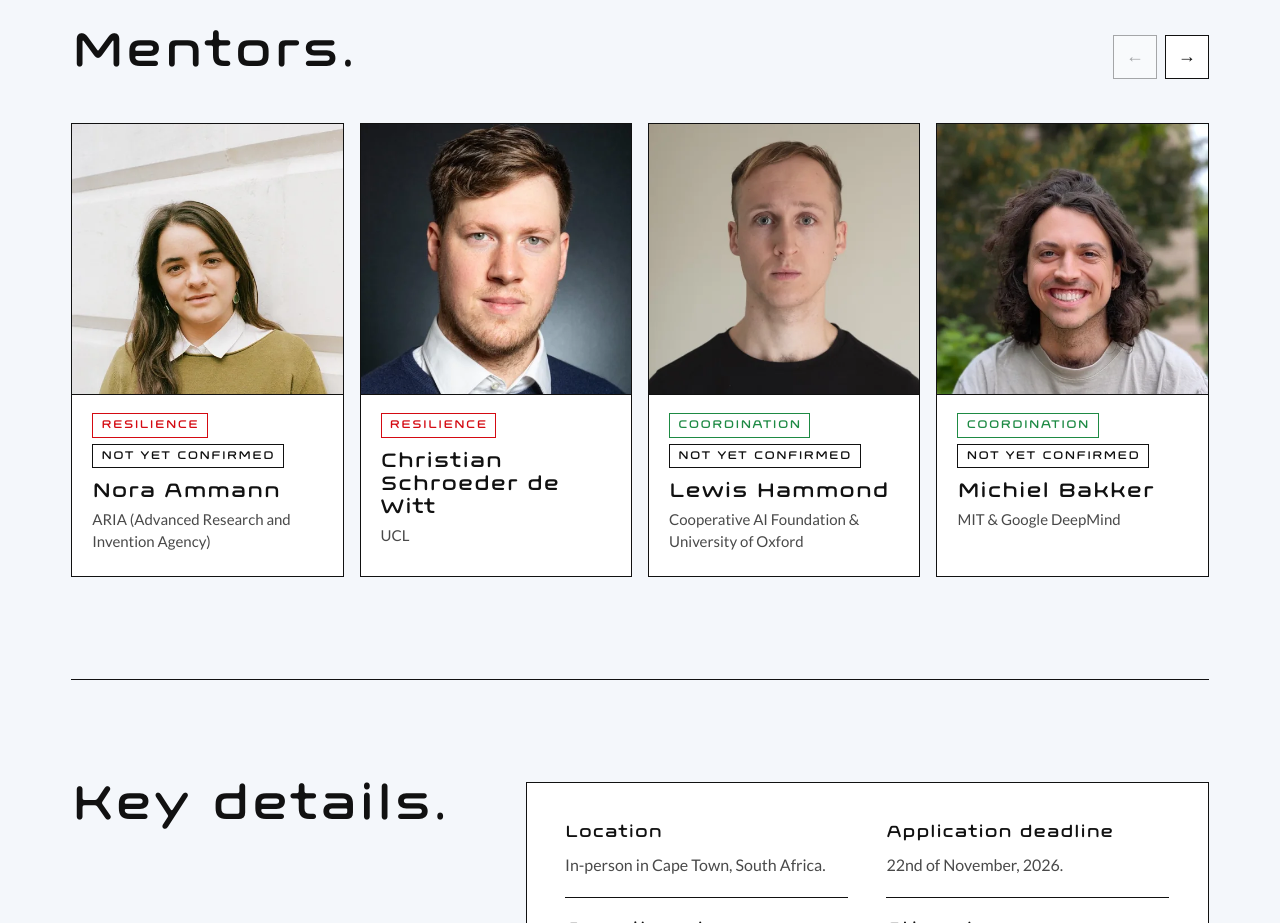
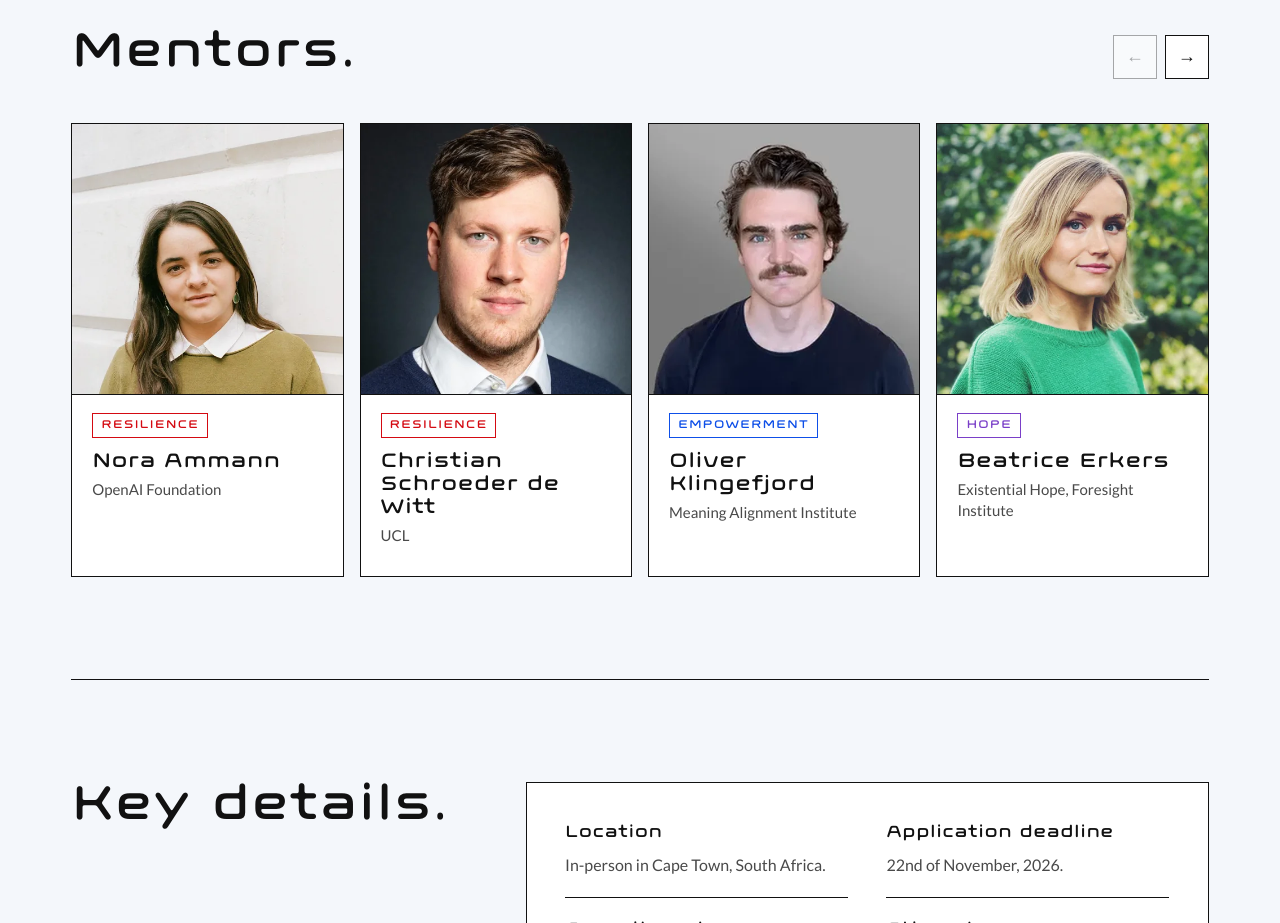
Before and after one commit to Cape-Institute-for-Safe-AI/dacc-fellowship, a plain HTML site: page index.html in a window 1280 px wide. Shown: the part 3540-4463 px from the top of the page. Drawn offline with Linux system fonts and the light colour scheme.

Commit message:
Mentors: confirmed first, add Oliver Klingefjord, confirm Nora Ammann
- Order: confirmed mentors first (Nora Ammann, Christian Schroeder de
  Witt, Oliver Klingefjord, Beatrice Erkers), then the seven coordination
  mentors still flagged 'Not yet confirmed'.
- Nora Ammann: confirmed; affiliation now OpenAI Foundation.
- Oliver Klingefjord (Meaning Alignment Institute) added to Empowerment,
  linked to klingefjord.com; photo from MAI's team list.

```diff
--- a/index.html
+++ b/index.html
@@ -172,10 +172,9 @@
             <div class="mentor__body">
               <div class="mentor__tags">
                 <span class="mentor__tag mentor__tag--resilience">Resilience</span>
-                <span class="mentor__flag">Not yet confirmed</span>
               </div>
               <h3 class="mentor__name"><a href="https://nora-ammann.replit.app/" target="_blank" rel="noopener">Nora Ammann</a></h3>
-              <p class="mentor__affiliation">ARIA (Advanced Research and Invention Agency)</p>
+              <p class="mentor__affiliation">OpenAI Foundation</p>
             </div>
           </li>
           <li class="mentor">
@@ -188,6 +187,30 @@
               </div>
               <h3 class="mentor__name"><a href="https://wittlab.ai/people/christian-schroeder-de-witt/" target="_blank" rel="noopener">Christian Schroeder de Witt</a></h3>
               <p class="mentor__affiliation">UCL</p>
+            </div>
+          </li>
+          <li class="mentor">
+            <a href="https://www.klingefjord.com/" target="_blank" rel="noopener" class="mentor__photo-link" tabindex="-1" aria-hidden="true">
+              <img class="mentor__photo" src="assets/mentors/oliver-klingefjord.webp" width="480" height="480" loading="lazy" alt="">
+            </a>
+            <div class="mentor__body">
+              <div class="mentor__tags">
+                <span class="mentor__tag mentor__tag--empowerment">Empowerment</span>
+              </div>
+              <h3 class="mentor__name"><a href="https://www.klingefjord.com/" target="_blank" rel="noopener">Oliver Klingefjord</a></h3>
+              <p class="mentor__affiliation">Meaning Alignment Institute</p>
+            </div>
+          </li>
+          <li class="mentor">
+            <a href="https://www.existentialhope.com/team/beatrice-erkers" target="_blank" rel="noopener" class="mentor__photo-link" tabindex="-1" aria-hidden="true">
+              <img class="mentor__photo" src="assets/mentors/beatrice-erkers.webp" width="480" height="480" loading="lazy" alt="">
+            </a>
+            <div class="mentor__body">
+              <div class="mentor__tags">
+                <span class="mentor__tag mentor__tag--hope">Hope</span>
+              </div>
+              <h3 class="mentor__name"><a href="https://www.existentialhope.com/team/beatrice-erkers" target="_blank" rel="noopener">Beatrice Erkers</a></h3>
+              <p class="mentor__affiliation">Existential Hope, Foresight Institute</p>
             </div>
           </li>
           <li class="mentor">
@@ -279,18 +302,6 @@
               </div>
               <h3 class="mentor__name"><a href="https://faculty.washington.edu/maxkw/" target="_blank" rel="noopener">Max Kleiman-Weiner</a></h3>
               <p class="mentor__affiliation">University of Washington</p>
-            </div>
-          </li>
-          <li class="mentor">
-            <a href="https://www.existentialhope.com/team/beatrice-erkers" target="_blank" rel="noopener" class="mentor__photo-link" tabindex="-1" aria-hidden="true">
-              <img class="mentor__photo" src="assets/mentors/beatrice-erkers.webp" width="480" height="480" loading="lazy" alt="">
-            </a>
-            <div class="mentor__body">
-              <div class="mentor__tags">
-                <span class="mentor__tag mentor__tag--hope">Hope</span>
-              </div>
-              <h3 class="mentor__name"><a href="https://www.existentialhope.com/team/beatrice-erkers" target="_blank" rel="noopener">Beatrice Erkers</a></h3>
-              <p class="mentor__affiliation">Existential Hope, Foresight Institute</p>
             </div>
           </li>
         </ul>
```
Also changed, not shown: assets/mentors/oliver-klingefjord.webp (added).
